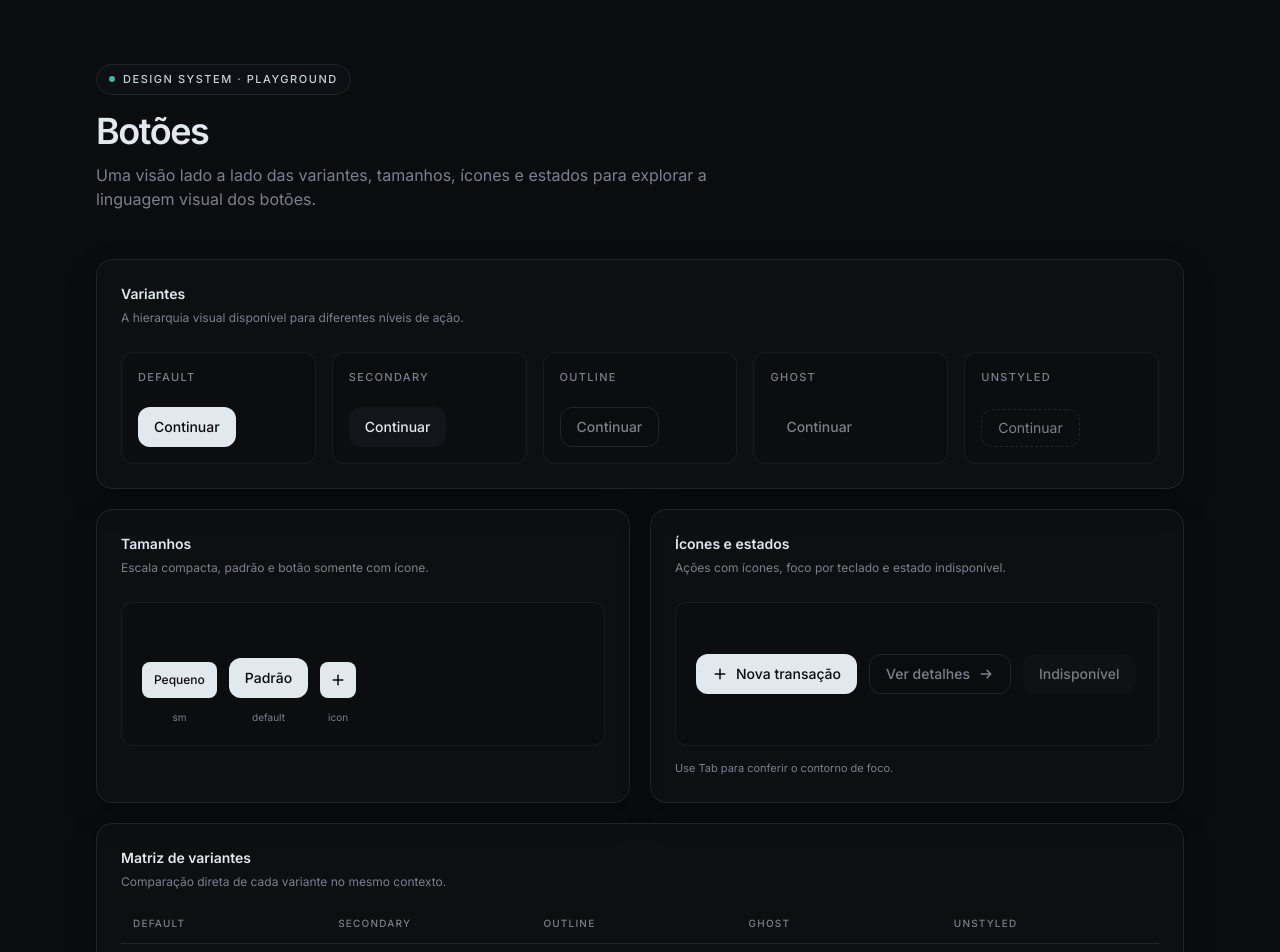
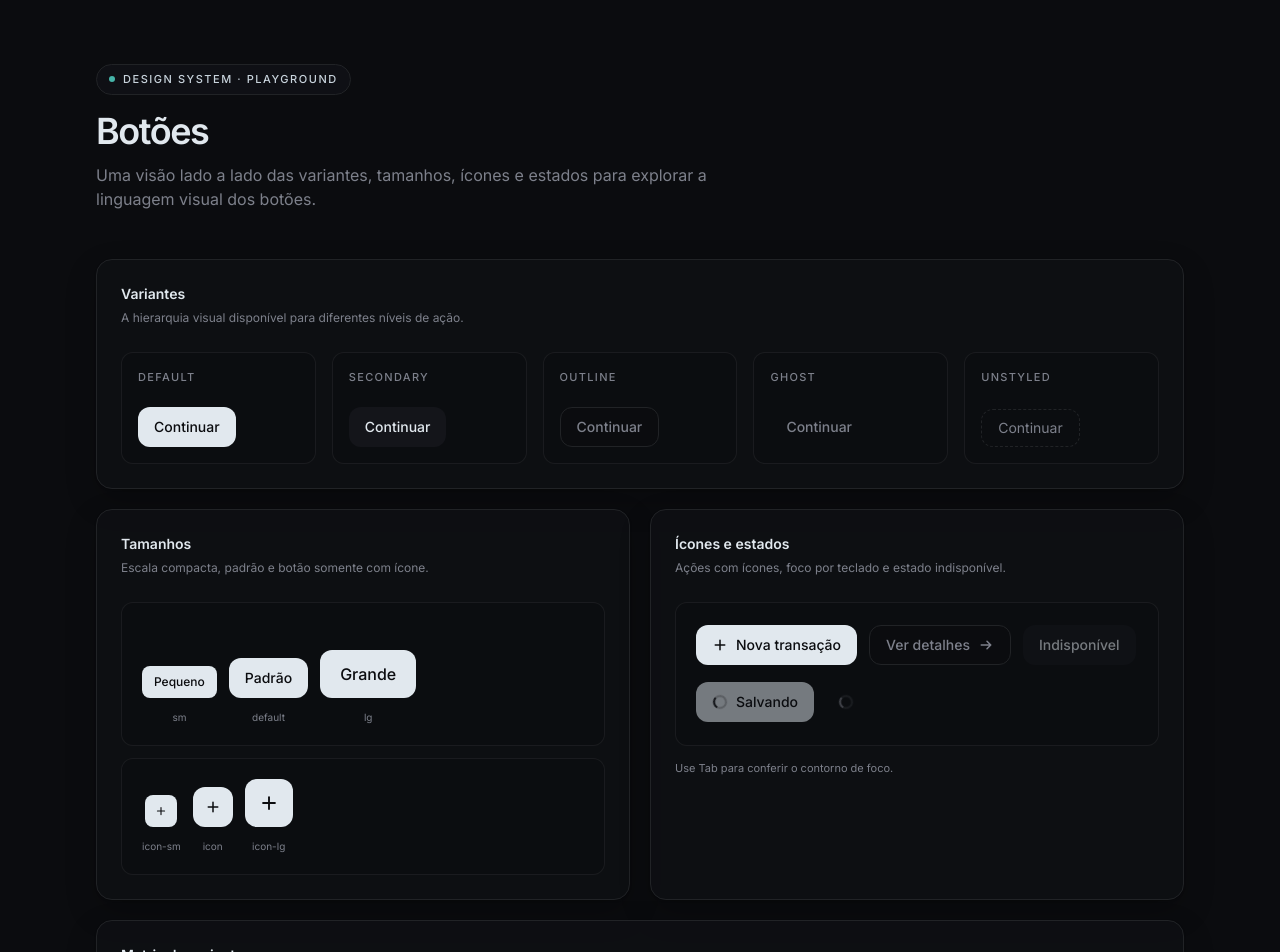
Before and after one commit to Gabriel3atista/finance, a Next.js app: page /design-system/buttons in a window 1280 px wide. Shown: the top 952 px of the page. Built offline with nearby package versions, Linux system fonts and the light colour scheme; a web font is replaced by a local one.

Commit message:
Improve temporary button system

```diff
--- a/src/app/design-system/buttons/page.tsx
+++ b/src/app/design-system/buttons/page.tsx
@@ -113,12 +113,34 @@ export default function ButtonDesignSystemPage() {
                 <span className="text-[10px] text-muted">default</span>
               </div>
               <div className="flex flex-col items-center gap-3">
+                <ButtonTemp size="lg">Grande</ButtonTemp>
+                <span className="text-[10px] text-muted">lg</span>
+              </div>
+            </div>
+            <div className="mt-3 flex flex-wrap items-end gap-3 rounded-xl border border-line/70 bg-graphite-900/60 p-5">
+              <div className="flex flex-col items-center gap-3">
                 <ButtonTemp
                   aria-label="Adicionar item"
-                  leftIcon={<PlusIcon />}
+                  icon={<PlusIcon />}
+                  size="icon-sm"
+                />
+                <span className="text-[10px] text-muted">icon-sm</span>
+              </div>
+              <div className="flex flex-col items-center gap-3">
+                <ButtonTemp
+                  aria-label="Adicionar item"
+                  icon={<PlusIcon />}
                   size="icon"
                 />
                 <span className="text-[10px] text-muted">icon</span>
+              </div>
+              <div className="flex flex-col items-center gap-3">
+                <ButtonTemp
+                  aria-label="Adicionar item"
+                  icon={<PlusIcon />}
+                  size="icon-lg"
+                />
+                <span className="text-[10px] text-muted">icon-lg</span>
               </div>
             </div>
           </SpecimenCard>
@@ -128,13 +150,21 @@ export default function ButtonDesignSystemPage() {
             description="Ações com ícones, foco por teclado e estado indisponível."
           >
             <div className="flex min-h-36 flex-wrap items-center gap-3 rounded-xl border border-line/70 bg-graphite-900/60 p-5">
-              <ButtonTemp leftIcon={<PlusIcon />}>Nova transação</ButtonTemp>
-              <ButtonTemp rightIcon={<ArrowIcon />} variant="outline">
+              <ButtonTemp leadingIcon={<PlusIcon />}>Nova transação</ButtonTemp>
+              <ButtonTemp trailingIcon={<ArrowIcon />} variant="outline">
                 Ver detalhes
               </ButtonTemp>
               <ButtonTemp disabled variant="secondary">
                 Indisponível
               </ButtonTemp>
+              <ButtonTemp loading>Salvando</ButtonTemp>
+              <ButtonTemp
+                aria-label="Salvando alterações"
+                icon={<PlusIcon />}
+                loading
+                size="icon"
+                variant="ghost"
+              />
             </div>
             <p className="mt-3 text-[11px] leading-5 text-muted">
               Use Tab para conferir o contorno de foco.
--- a/src/components/ui/button-temp.tsx
+++ b/src/components/ui/button-temp.tsx
@@ -1,10 +1,17 @@
+"use client";
+
 import { Slot, Slottable } from "@radix-ui/react-slot";
 import { cva, type VariantProps } from "class-variance-authority";
-import type { ButtonHTMLAttributes, ReactNode } from "react";
+import type {
+  ButtonHTMLAttributes,
+  MouseEvent,
+  MouseEventHandler,
+  ReactNode,
+} from "react";
 import { cn } from "@/shared/lib/utils";
 
 export const buttonTempVariants = cva(
-  "focus-visible:outline focus-visible:outline-[3px] focus-visible:outline-offset-[3px] focus-visible:outline-moon-600 inline-flex items-center justify-center gap-2 font-medium transition-colors duration-150 ease-[cubic-bezier(0.23,1,0.32,1)] motion-reduce:duration-150 disabled:pointer-events-none disabled:opacity-50",
+  "focus-visible:outline focus-visible:outline-[3px] focus-visible:outline-offset-[3px] focus-visible:outline-moon-600 inline-flex items-center justify-center font-medium transition-colors duration-150 ease-[cubic-bezier(0.23,1,0.32,1)] motion-reduce:duration-150 disabled:pointer-events-none disabled:opacity-50",
   {
     variants: {
       variant: {
@@ -15,9 +22,15 @@ export const buttonTempVariants = cva(
         ghost: "text-muted hover:bg-graphite-800 hover:text-ink",
       },
       size: {
-        default: "min-h-10 rounded-xl px-4 text-sm",
-        sm: "min-h-9 rounded-lg px-3 text-xs",
-        icon: "size-9 rounded-lg p-0",
+        sm: "min-h-8 gap-1.5 rounded-lg px-3 text-xs [&_[data-button-icon]]:size-3",
+        default:
+          "min-h-10 gap-2 rounded-xl px-4 text-sm [&_[data-button-icon]]:size-4",
+        lg: "min-h-12 gap-2.5 rounded-xl px-5 text-base [&_[data-button-icon]]:size-5",
+        "icon-sm":
+          "size-8 rounded-lg p-0 text-xs [&_[data-button-icon]]:size-3",
+        icon: "size-10 rounded-xl p-0 text-sm [&_[data-button-icon]]:size-4",
+        "icon-lg":
+          "size-12 rounded-xl p-0 text-base [&_[data-button-icon]]:size-5",
       },
     },
     defaultVariants: {
@@ -29,63 +42,136 @@ export const buttonTempVariants = cva(
 
 type ButtonTempVariant =
   NonNullable<VariantProps<typeof buttonTempVariants>["variant"]> | "unstyled";
+type TextSize = "sm" | "default" | "lg";
+type IconSize = "icon-sm" | "icon" | "icon-lg";
 
-type ButtonTempProps = ButtonHTMLAttributes<HTMLButtonElement> &
-  Omit<VariantProps<typeof buttonTempVariants>, "variant"> & {
-    asChild?: boolean;
-    leftIcon?: ReactNode;
-    rightIcon?: ReactNode;
-    variant?: ButtonTempVariant;
-  };
+type ButtonTempBaseProps = Omit<
+  ButtonHTMLAttributes<HTMLButtonElement>,
+  "aria-label" | "children"
+> & {
+  asChild?: boolean;
+  loading?: boolean;
+  variant?: ButtonTempVariant;
+};
+
+type ButtonTempProps = ButtonTempBaseProps &
+  (
+    | {
+        "aria-label"?: string;
+        children: ReactNode;
+        icon?: never;
+        leadingIcon?: ReactNode;
+        size?: TextSize;
+        trailingIcon?: ReactNode;
+      }
+    | {
+        "aria-label": string;
+        children?: never;
+        icon: ReactNode;
+        leadingIcon?: never;
+        size?: IconSize;
+        trailingIcon?: never;
+      }
+  );
+
+function IconSlot({ children }: { children: ReactNode }) {
+  return (
+    <span
+      aria-hidden="true"
+      className="inline-flex shrink-0 items-center justify-center [&_svg]:size-full"
+      data-button-icon
+    >
+      {children}
+    </span>
+  );
+}
+
+function Spinner() {
+  return (
+    <svg
+      aria-hidden="true"
+      className="animate-spin motion-reduce:animate-none"
+      fill="none"
+      viewBox="0 0 16 16"
+    >
+      <circle
+        className="opacity-25"
+        cx="8"
+        cy="8"
+        r="6"
+        stroke="currentColor"
+        strokeWidth="2"
+      />
+      <path
+        className="opacity-90"
+        d="M14 8a6 6 0 0 0-6-6"
+        stroke="currentColor"
+        strokeLinecap="round"
+        strokeWidth="2"
+      />
+    </svg>
+  );
+}
 
 export function ButtonTemp({
   asChild = false,
   className,
   children,
-  leftIcon,
-  rightIcon,
+  disabled = false,
+  icon,
+  leadingIcon,
+  loading = false,
+  onClick,
+  size,
+  tabIndex,
+  trailingIcon,
   variant,
-  size,
   ...props
 }: ButtonTempProps) {
   const Component = asChild ? Slot : "button";
   const unstyled = variant === "unstyled";
+  const unavailable = disabled || loading;
+  const isIconOnly = icon !== undefined;
+  const classNames = unstyled
+    ? className
+    : cn(
+        buttonTempVariants({ variant, size }),
+        asChild && unavailable && "pointer-events-none opacity-50",
+        className,
+      );
+
+  const handleClick: MouseEventHandler<HTMLButtonElement> = (
+    event: MouseEvent<HTMLButtonElement>,
+  ) => {
+    if (unavailable && asChild) {
+      event.preventDefault();
+      event.stopPropagation();
+      return;
+    }
+    onClick?.(event);
+  };
 
   return (
     <Component
-      className={
-        unstyled
-          ? className
-          : cn(buttonTempVariants({ variant, size }), className)
-      }
+      aria-busy={loading || undefined}
+      aria-disabled={asChild && unavailable ? true : undefined}
+      aria-label={props["aria-label"]}
+      className={classNames}
+      disabled={asChild ? undefined : unavailable}
+      onClick={handleClick}
+      tabIndex={asChild && unavailable ? -1 : tabIndex}
       {...props}
     >
-      {leftIcon && (
-        <span
-          aria-hidden="true"
-          className={
-            unstyled
-              ? undefined
-              : "inline-flex size-4 shrink-0 items-center justify-center [&_svg]:size-full"
-          }
-          data-icon="left"
-        >
-          {leftIcon}
-        </span>
-      )}
-      {asChild ? <Slottable>{children}</Slottable> : children}
-      {rightIcon && (
-        <span
-          aria-hidden="true"
-          className={
-            unstyled
-              ? undefined
-              : "inline-flex size-4 shrink-0 items-center justify-center [&_svg]:size-full"
-          }
-          data-icon="right"
-        >
-          {rightIcon}
-        </span>
+      {isIconOnly ? (
+        <IconSlot>{loading ? <Spinner /> : icon}</IconSlot>
+      ) : (
+        <>
+          {(loading || leadingIcon) && (
+            <IconSlot>{loading ? <Spinner /> : leadingIcon}</IconSlot>
+          )}
+          <Slottable>{children}</Slottable>
+          {!loading && trailingIcon && <IconSlot>{trailingIcon}</IconSlot>}
+        </>
       )}
     </Component>
   );
```
